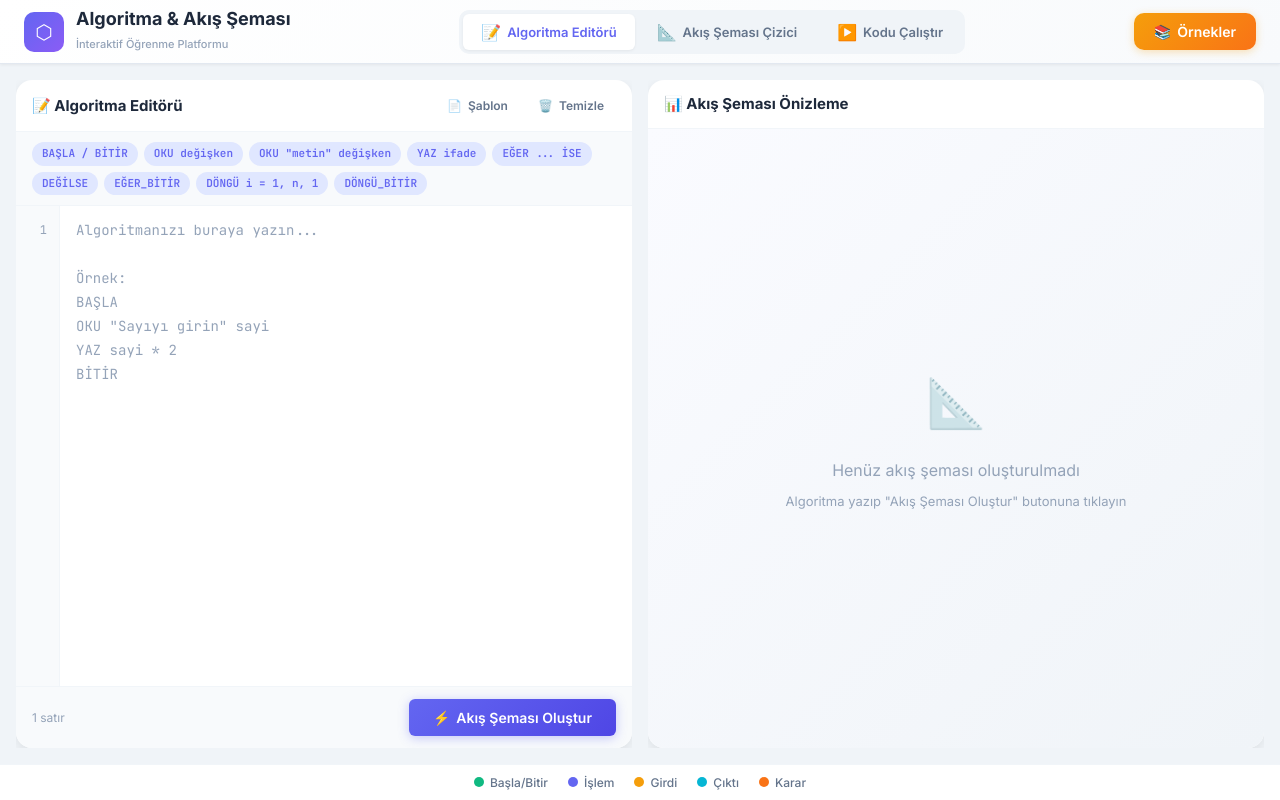
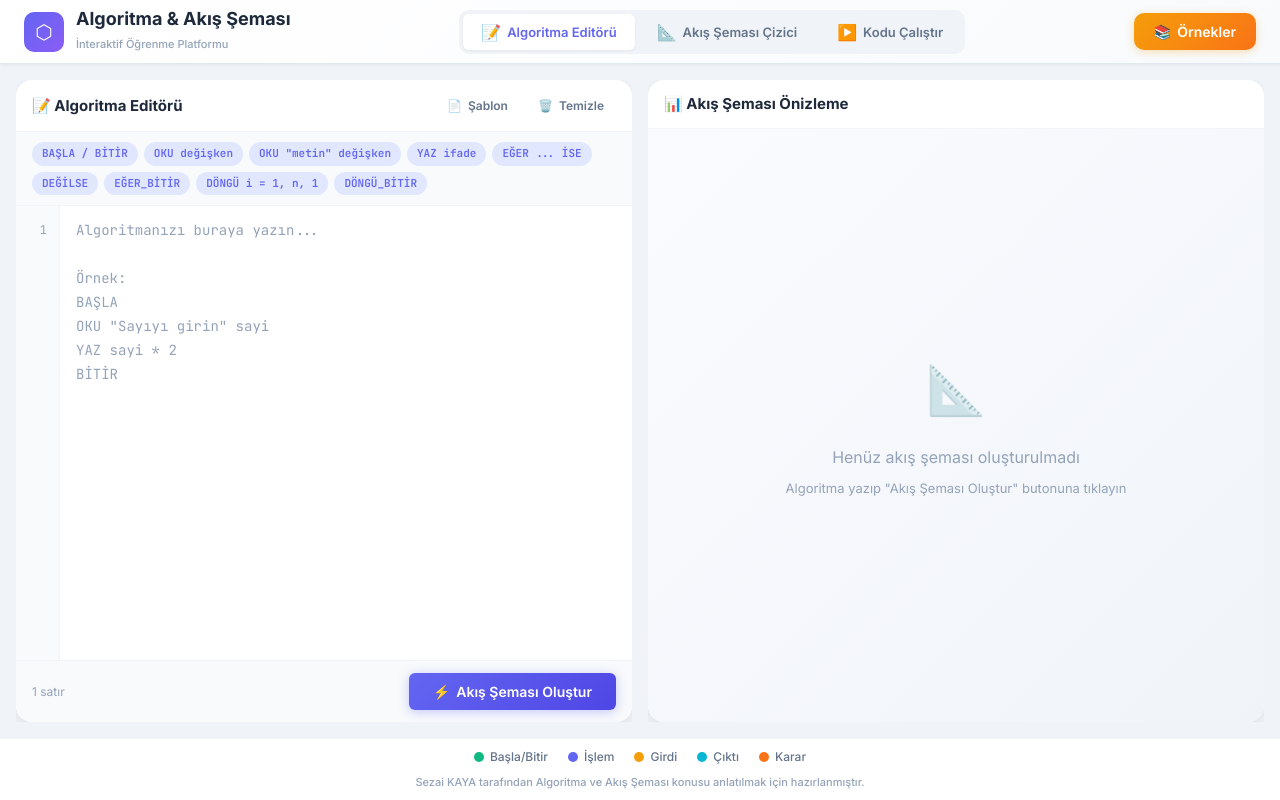
Before and after one commit to Sezo88/AlgoritmaAkisSemasi, a React (Vite) app: page / in a window 1280 px wide. Built offline with nearby package versions, Linux system fonts and the light colour scheme.

Commit message:
Add author footer

```diff
--- a/src/App.jsx
+++ b/src/App.jsx
@@ -111,13 +111,18 @@ function App() {
         )}
       </main>
 
-      {/* Legend */}
+      {/* Legend and Footer */}
+      <div className="shape-legend-container">
         <div className="shape-legend">
           <div className="legend-item"><span className="legend-dot" style={{ background: '#10b981' }} /> Başla/Bitir</div>
           <div className="legend-item"><span className="legend-dot" style={{ background: '#6366f1' }} /> İşlem</div>
           <div className="legend-item"><span className="legend-dot" style={{ background: '#f59e0b' }} /> Girdi</div>
           <div className="legend-item"><span className="legend-dot" style={{ background: '#06b6d4' }} /> Çıktı</div>
           <div className="legend-item"><span className="legend-dot" style={{ background: '#f97316' }} /> Karar</div>
+        </div>
+        <div className="app-footer">
+          Sezai KAYA tarafından Algoritma ve Akış Şeması konusu anlatılmak için hazırlanmıştır.
+        </div>
       </div>
 
       {/* Examples Modal */}
--- a/src/index.css
+++ b/src/index.css
@@ -378,11 +378,14 @@ body {
 }
 .input-field:focus { border-color: var(--primary); }
 
-/* ===== SHAPE LEGEND ===== */
+/* ===== SHAPE LEGEND AND FOOTER ===== */
+.shape-legend-container {
+  display: flex; flex-direction: column; align-items: center; justify-content: center;
+  background: var(--bg-secondary); border-top: 1px solid var(--border-light);
+  padding: 8px 24px;
+}
 .shape-legend {
   display: flex; justify-content: center; gap: 20px;
-  padding: 8px 24px; background: var(--bg-secondary);
-  border-top: 1px solid var(--border-light);
 }
 .legend-item {
   display: flex; align-items: center; gap: 6px;
@@ -390,6 +393,11 @@ body {
 }
 .legend-dot {
   width: 10px; height: 10px; border-radius: 50%; flex-shrink: 0;
+}
+.app-footer {
+  margin-top: 8px;
+  font-size: 11px; color: var(--text-muted); font-weight: 500;
+  text-align: center;
 }
 
 /* ===== MODAL ===== */
```
Lines whose indentation alone changed are shown as unchanged.
